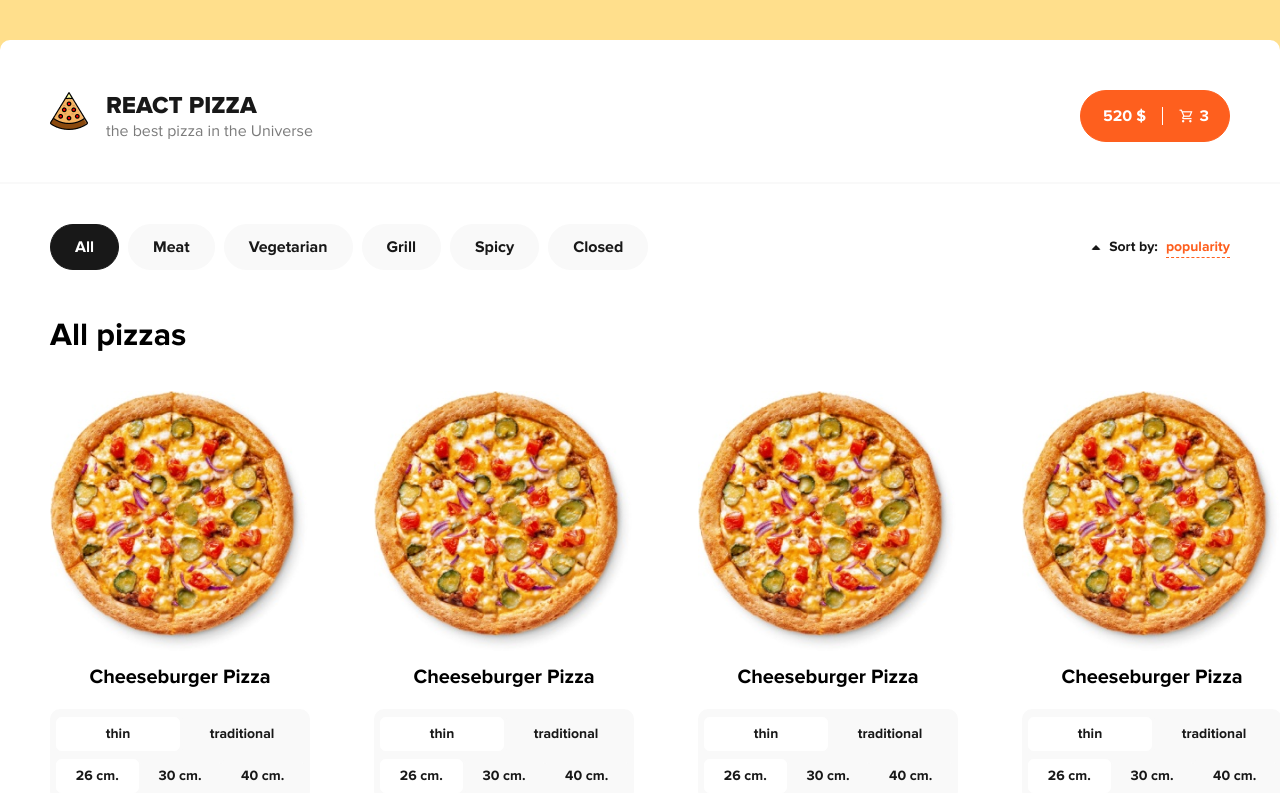
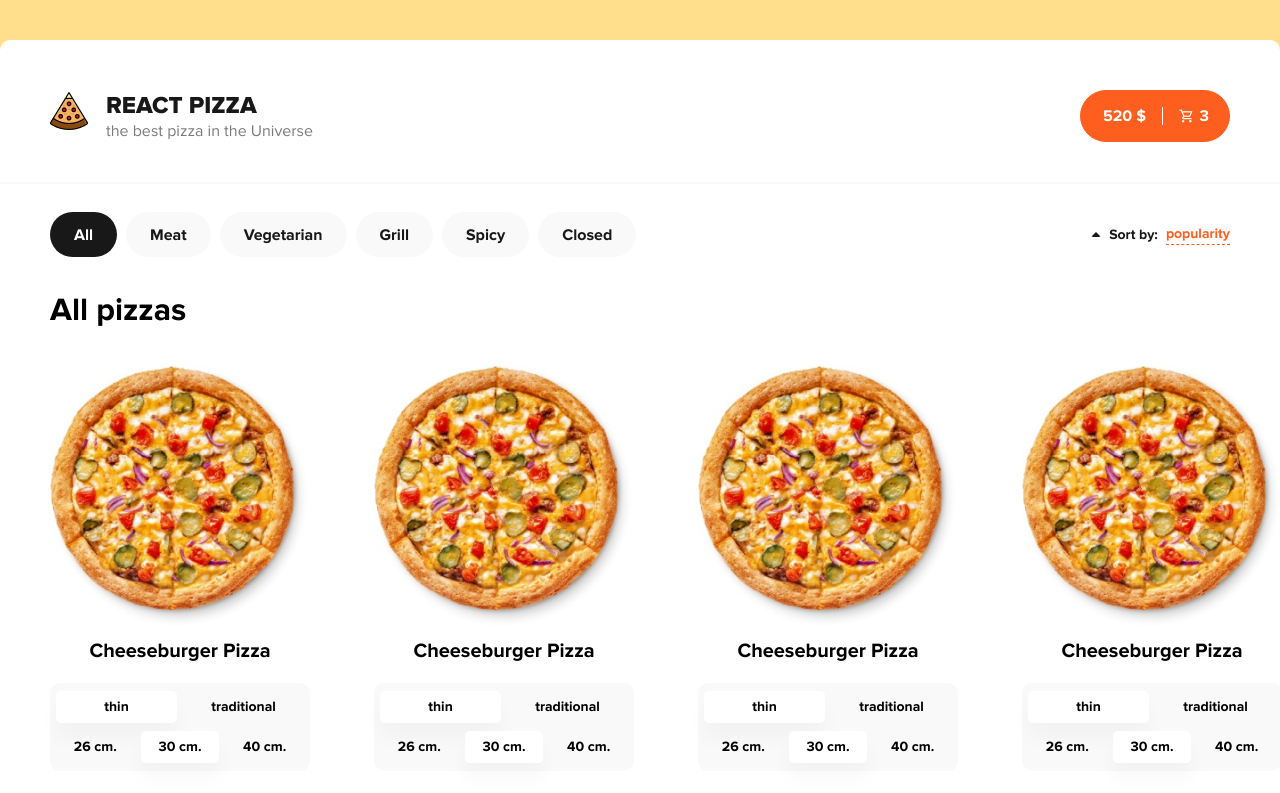
Before and after one commit to dx1ded/react-pizza, a React (Vite) app: page / in a window 1280 px wide. Shown: the top 793 px of the page. Built offline with nearby package versions, Linux system fonts and the light colour scheme.

Commit message:
Main page radio buttons done

```diff
--- a/src/components/Card/Card.jsx
+++ b/src/components/Card/Card.jsx
@@ -9,16 +9,21 @@ import {
 import { Title } from "@components/Title/Title.styled"
 import { Button } from "@components/Button/Button.styled"
 
-function Option({ $type, value, name }) {
+function Option({ id, children, name, isChecked }) {
   return (
     <CardOption>
-      <input type="radio" name={name} />
-      <Button $type={$type}>{value}</Button>
+      <input
+        type="radio"
+        name={id + name}
+        defaultChecked={isChecked}
+        id={id + children}
+      />
+      <label htmlFor={id + children}>{children}</label>
     </CardOption>
   )
 }
 
-export function Card() {
+export function Card({ index }) {
   return (
     <StyledCard>
       <CardImage src="/pizza-img.png" />
@@ -27,13 +32,23 @@ export function Card() {
       </Title>
       <CardOptions>
         <CardOptionsGroup data-group="dough">
-          <Option $type="light" value="thin" name="option-dough" />
-          <Option $type="gray" value="traditional" name="option-dough" />
+          <Option id={index} name="option-dough" isChecked>
+            thin
+          </Option>
+          <Option id={index} name="option-dough">
+            traditional
+          </Option>
         </CardOptionsGroup>
         <CardOptionsGroup data-group="size">
-          <Option $type="light" value="26 cm." name="option-size" />
-          <Option $type="gray" value="30 cm." name="option-size" />
-          <Option $type="gray" value="40 cm." name="option-size" />
+          <Option id={index} name="option-size">
+            26 cm.
+          </Option>
+          <Option id={index} name="option-size" isChecked>
+            30 cm.
+          </Option>
+          <Option id={index} name="option-size">
+            40 cm.
+          </Option>
         </CardOptionsGroup>
       </CardOptions>
       <CardDetails>
--- a/src/components/Card/Card.styled.js
+++ b/src/components/Card/Card.styled.js
@@ -23,34 +23,33 @@ export const CardOptions = styled.div`
 
 export const CardOptionsGroup = styled.div`
   display: flex;
+  gap: 0.375rem;
 
   &:not(:last-child) {
     margin-bottom: 0.5rem;
   }
 `
 
-export const CardOption = styled.label`
+export const CardOption = styled.div`
   flex: 1;
 
   input {
-    position: absolute;
-    width: 1px;
-    height: 1px;
-    padding: 0;
-    margin: 1px;
-    overflow: hidden;
-    clip: rect(0 0 0 0);
-    clip-path: inset(50%);
-    white-space: nowrap;
-    border: 0;
+    display: none;
+
+    &:checked + label {
+      background-color: var(--white);
+      box-shadow: var(--shade-1);
+    }
   }
 
-  button {
+  label {
+    display: block;
     width: 100%;
     padding: 0.5rem 0;
+    font-family: var(--font);
     font-size: 0.875rem;
     font-weight: 700;
-    color: var(--dark);
+    cursor: pointer;
     border-radius: 5px;
   }
 `
--- a/src/components/Filter/Filter.jsx
+++ b/src/components/Filter/Filter.jsx
@@ -1,19 +1,37 @@
-import { StyledFilter, FilterOptions } from "@components/Filter/Filter.styled"
+import {
+  StyledFilter,
+  FilterOptions,
+  StyledOption,
+} from "@components/Filter/Filter.styled"
 import { Container } from "@components/Container/Container.styled"
 import { Button } from "@components/Button/Button.styled"
 import { Sort } from "@components/Sort/Sort"
+
+function Option({ isChecked, children }) {
+  return (
+    <StyledOption>
+      <input
+        type="radio"
+        defaultChecked={isChecked}
+        name="filter-options"
+        id={`filter-options${children}`}
+      />
+      <label htmlFor={`filter-options${children}`}>{children}</label>
+    </StyledOption>
+  )
+}
 
 export function Filter() {
   return (
     <StyledFilter>
       <Container>
         <FilterOptions>
-          <Button $type="dark">All</Button>
-          <Button $type="gray">Meat</Button>
-          <Button $type="gray">Vegetarian</Button>
-          <Button $type="gray">Grill</Button>
-          <Button $type="gray">Spicy</Button>
-          <Button $type="gray">Closed</Button>
+          <Option isChecked>All</Option>
+          <Option>Meat</Option>
+          <Option>Vegetarian</Option>
+          <Option>Grill</Option>
+          <Option>Spicy</Option>
+          <Option>Closed</Option>
         </FilterOptions>
         <Sort />
       </Container>
--- a/src/components/Filter/Filter.styled.js
+++ b/src/components/Filter/Filter.styled.js
@@ -14,9 +14,25 @@ export const FilterOptions = styled.div`
   display: flex;
   gap: 0.5625rem;
   align-items: center;
+`
 
-  button {
+export const StyledOption = styled.div`
+  input {
+    display: none;
+
+    &:checked + label {
+      color: var(--white);
+      background-color: var(--dark);
+    }
+  }
+
+  label {
     padding: 0.8rem 1.5rem;
+    font-family: var(--font);
     font-weight: 700;
+    color: var(--dark);
+    cursor: pointer;
+    background-color: var(--light-gray);
+    border-radius: 30px;
   }
 `
--- a/src/pages/Main/Pizza.jsx
+++ b/src/pages/Main/Pizza.jsx
@@ -11,15 +11,11 @@ export function Pizza() {
           All pizzas
         </Title>
         <PizzasList>
-          <Card />
-          <Card />
-          <Card />
-          <Card />
-          <Card />
-          <Card />
-          <Card />
-          <Card />
-          <Card />
+          {Array(8)
+            .fill("")
+            .map((_, index) => (
+              <Card index={index} key={index} />
+            ))}
         </PizzasList>
       </Container>
     </StyledPizza>
```
Also changed, not shown: .eslintrc.cjs.
